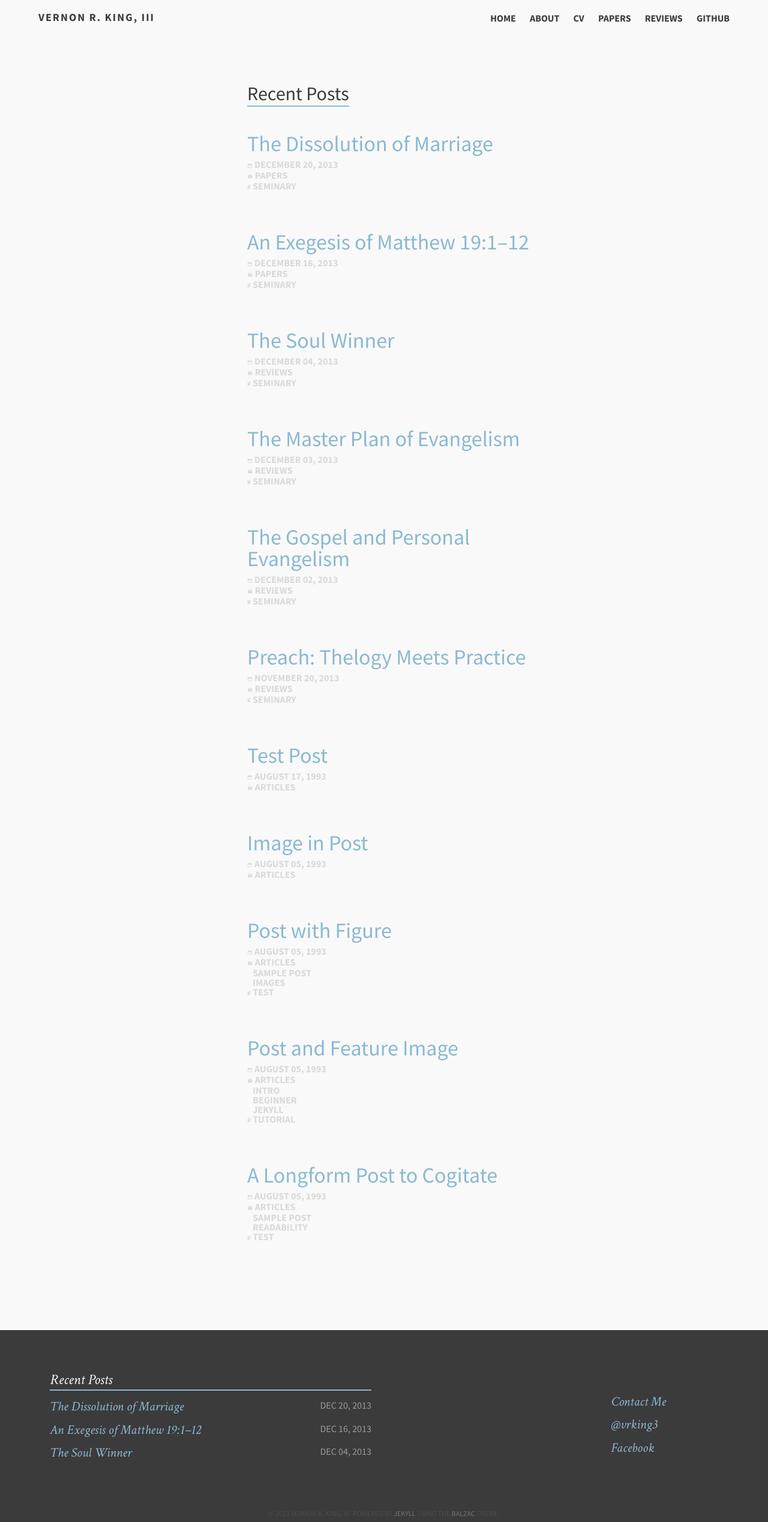
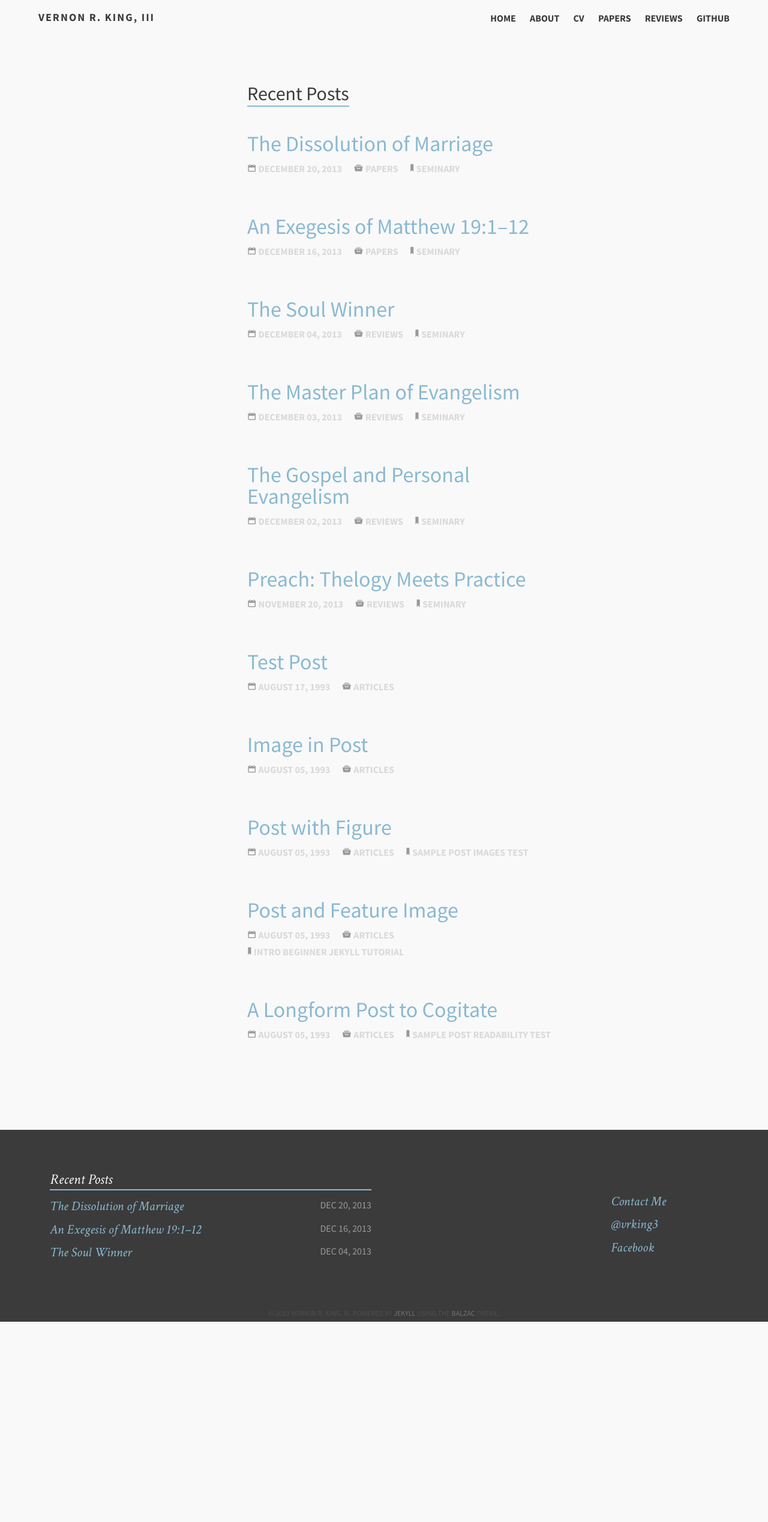
Before and after one commit to snowdj/vernonking.org, a Jekyll site: the page built from index.md, in a window 1280 px wide. Shown: the whole page at 60% size. Built offline with Jekyll 4.4.1, drawn with Linux system fonts in a browser that asks for light colours; after the commit the page ends 2204 px from its top, so only the background shows below that.

Commit message:
Further tweaks to styling of post metadata.

```diff
--- a/_layouts/post-index.html
+++ b/_layouts/post-index.html
@@ -35,7 +35,7 @@
                             </li>
                             {% endif %}
                             {% if post.tags.size != 0 %}
-                            <li><span aria-hidden="true" data-icon="&#128209;"></span>
+                            <li><span aria-hidden="true" data-icon="&#128278;"></span>
                                 <span class="screen-reader-text">Tags</span>
                                 <ul>
                                     {% for tag in post.tags %}
--- a/assets/css/entypo.css
+++ b/assets/css/entypo.css
@@ -21,7 +21,8 @@
 	font-weight: normal;
 	font-variant: normal;
 	text-transform: none;
-	line-height: 1;
+    font-size: 28px;
+    color: #999;
 	-webkit-font-smoothing: antialiased;
 }
 
--- a/assets/css/i.css
+++ b/assets/css/i.css
@@ -666,11 +666,11 @@ header.site-header nav ul li a:hover {
 }
 .archive-wrap .post-list .metadata > li {
   margin: 0;
+  padding-right: 1em;
 }
 .archive-wrap .post-list .metadata li {
-  display: block;
+  display: inline-block;
   font-size: 16px;
-  display: block;
   float: none;
   position: relative;
 }
--- a/assets/sass/_styles.scss
+++ b/assets/sass/_styles.scss
@@ -400,12 +400,12 @@ header.site-header nav {
 
             > li {
                 margin: 0;
+                padding-right: 1em;
             }
 
             li {
-                display: block;
+                display: inline-block;
                 font-size: $fs5;
-                display: block;
                 float: none;
                 position: relative;
 
```
